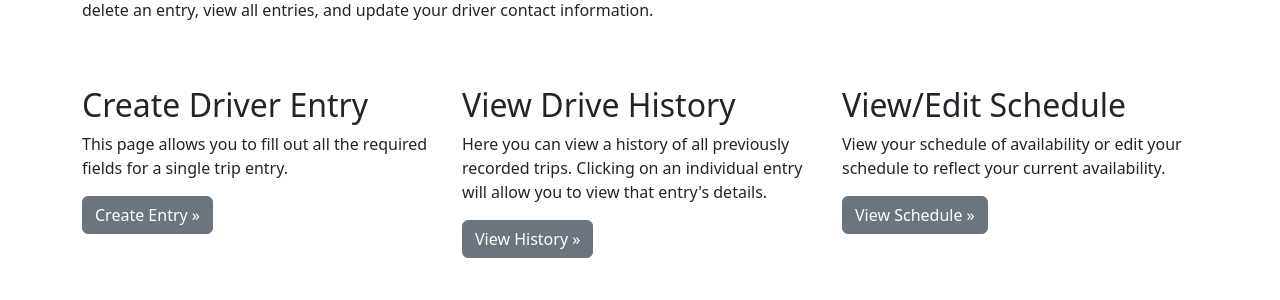
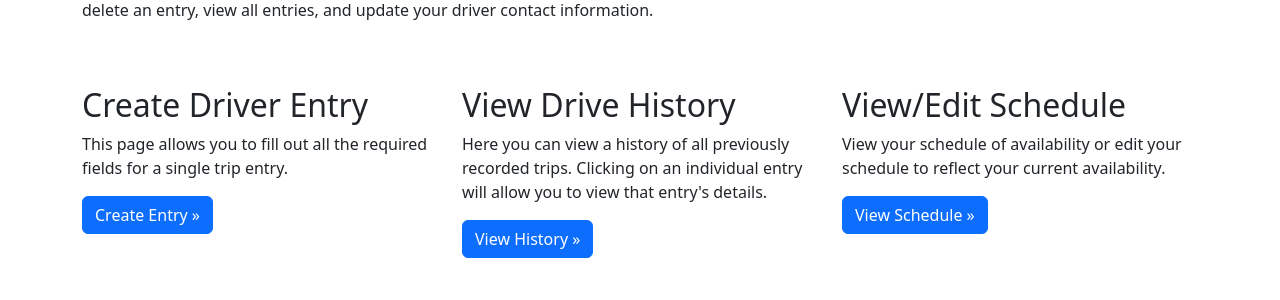
Before and after one commit to plethorapanther/DealershipDriverApp, a Django app: page / in a window 1280 px wide. Shown: the part 223-523 px from the top of the page. Run offline with Django 4.2, Linux system fonts and the light colour scheme; some libraries are stand-ins or nearby versions.

Commit message:
Fixed Delete Entry functionality

```diff
--- a/driver_app/templates/driver_app/index.html
+++ b/driver_app/templates/driver_app/index.html
@@ -18,17 +18,17 @@
     <div class="col-md-4">
       <h2>Create Driver Entry</h2>
       <p>This page allows you to fill out all the required fields for a single trip entry. </p>
-      <p><a class="btn btn-secondary" href="#" role="button">Create Entry &raquo;</a></p>
+      <p><a class="btn btn-primary" href="#" role="button">Create Entry &raquo;</a></p>
     </div>
     <div class="col-md-4">
       <h2>View Drive History</h2>
       <p>Here you can view a history of all previously recorded trips. Clicking on an individual entry will allow you to view that entry's details.  </p>
-      <p><a class="btn btn-secondary" href="{% url 'trip_entries' %}" role="button">View History &raquo;</a></p>
+      <p><a class="btn btn-primary" href="{% url 'trip_entries' %}" role="button">View History &raquo;</a></p>
     </div>
     <div class="col-md-4">
       <h2>View/Edit Schedule</h2>
       <p>View your schedule of availability or edit your schedule to reflect your current availability.</p>
-      <p><a class="btn btn-secondary" href="#" role="button">View Schedule &raquo;</a></p>
+      <p><a class="btn btn-primary" href="#" role="button">View Schedule &raquo;</a></p>
     </div>
   </div>
 
--- a/driver_app/views.py
+++ b/driver_app/views.py
@@ -92,4 +92,4 @@ def deleteTripEntry(request, driver_id, pk):
         return redirect('/')
     context = {'trip': trip,
     'driver': driver}
-    return render(request, 'portfolio_app/delete_project.html', context)
+    return render(request, 'driver_app/delete_trip_entry.html', context)
```
Also changed, not shown: driver_app/templates/driver_app/delete_trip_entry.html (added, +12 -0 lines), db.sqlite3.
